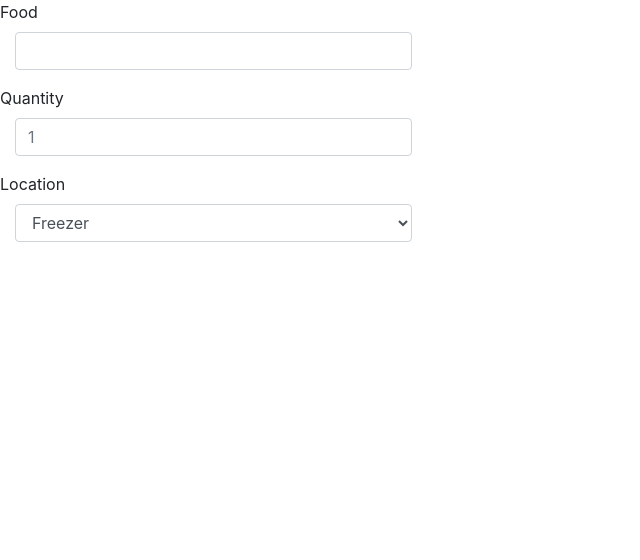
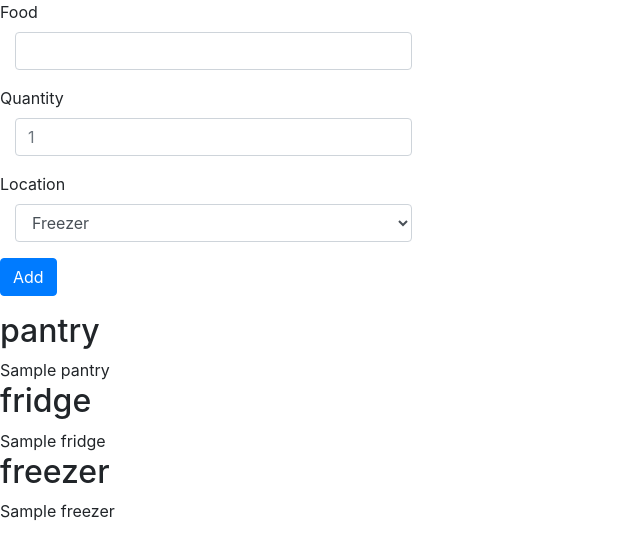
Before and after one commit to ooba5/pantryProject, a Flask app: template App/templates/home.html in a window 1280 px wide. Shown: the top 560 px of the page, without its empty margins (0-640 px from the left). Run offline with Flask 3, Linux system fonts and the light colour scheme; the template is opened without the code that fills it: most values are stand-ins (such as "Sample title", 1, 10 or a date in 2020); some libraries are stand-ins or nearby versions.

Commit message:
added add food and display

```diff
--- /dev/null
+++ b/App/foods.csv
@@ -0,0 +1,2 @@
+name,price,shelf_life,location,quantity,date_stored
+banana,0,7,Pantry,3,2023-07-21
--- a/App/main.py
+++ b/App/main.py
@@ -1,14 +1,28 @@
 
-from flask import Flask, render_template, session, request,redirect, url_for
+from flask import Flask, render_template, session, request, redirect, url_for
+import pandas as pd
+from settings import Config
+import datetime as dt
 
-from settings import Config
 from utils import Food, Meal
 app = Flask('__main__')
 app.secret_key = Config.secret
+existing_db = pd.read_csv("./foods.csv")
+@app.route("/", methods = ("GET", "POST"))
+def home():
+    existing_db = pd.read_csv("./foods.csv")
+    if request.method == "POST":
+        loc = request.form["pantryFridgeFreezer"]
+        name = request.form["foodName"]
+        quantity = request.form["foodQuant"]
 
-@app.route("/")
-def home():
+        existing_db = pd.concat((existing_db, pd.DataFrame({"name": [name], "price":[0],"location":[loc],
+                                                             "quantity":[quantity], "shelf_life": [7], "date_stored":[dt.datetime.date(dt.datetime.now())]})))
+        existing_db.to_csv("./foods.csv", index=False)
 
-    return render_template("home.html")
+    return render_template("home.html", pantry=existing_db[existing_db.location=="Pantry"].to_html(),
+                           freezer=existing_db[existing_db.location=="Freezer"].to_html(),
+                           fridge=existing_db[existing_db.location=="Fridge"].to_html()
+    )
 
 app.run()
--- a/App/templates/home.html
+++ b/App/templates/home.html
@@ -3,24 +3,24 @@
 <link rel="stylesheet" href="https://cdn.jsdelivr.net/npm/bootstrap@4.0.0/dist/css/bootstrap.min.css" integrity="sha384-Gn5384xqQ1aoWXA+058RXPxPg6fy4IWvTNh0E263XmFcJlSAwiGgFAW/dAiS6JXm" crossorigin="anonymous">
 </head>
 <body>
-<form>
+<form method="post">
   <div class="form-group">
     <label for="foodName">Food</label>
     <div class="col-sm-4">
-      <input class="form-control" id="foodName" placeholder="">
+      <input class="form-control" id="foodName" name="foodName" placeholder="">
     </div>
 
   </div>
   <div class="form-group">
     <label for="foodQuant">Quantity</label>
     <div class="col-sm-4">
-      <input type="number" class="form-control" id="foodQuant" placeholder="1">
+      <input type="number" class="form-control" id="foodQuant" name="foodQuant" placeholder="1">
     </div>
   </div>
   <div class="form-group">
     <label for="pantryFridgeFreezer">Location</label>
     <div class = "col-sm-4">
-      <select class="form-control" id="pantryFridgeFreezer">
+      <select class="form-control" id="pantryFridgeFreezer" name="pantryFridgeFreezer">
       <option>Freezer</option>
       <option>Pantry</option>
       <option>Fridge</option>
@@ -28,12 +28,41 @@
     </div>
 
   </div>
+    <button type="submit" class="btn btn-primary" onclick="refresh()">Add</button>
 
 </form>
+
+<div>
+  <h2>pantry</h2>
+  {{pantry | safe}}
+  <h2>fridge</h2>
+  {{fridge | safe}}
+  <h2>freezer</h2>
+  {{freezer| safe}}
+
+</div>
 
 <script src="https://code.jquery.com/jquery-3.2.1.slim.min.js" integrity="sha384-KJ3o2DKtIkvYIK3UENzmM7KCkRr/rE9/Qpg6aAZGJwFDMVNA/GpGFF93hXpG5KkN" crossorigin="anonymous"></script>
 <script src="https://cdn.jsdelivr.net/npm/popper.js@1.12.9/dist/umd/popper.min.js" integrity="sha384-ApNbgh9B+Y1QKtv3Rn7W3mgPxhU9K/ScQsAP7hUibX39j7fakFPskvXusvfa0b4Q" crossorigin="anonymous"></script>
 <script src="https://cdn.jsdelivr.net/npm/bootstrap@4.0.0/dist/js/bootstrap.min.js" integrity="sha384-JZR6Spejh4U02d8jOt6vLEHfe/JQGiRRSQQxSfFWpi1MquVdAyjUar5+76PVCmYl" crossorigin="anonymous"></script>
+
+<script>
+     async function ExecPythonCommand(){
+        const resp = await fetch("http://127.0.0.1:5000/home" , {
+          method: "POST",
+          headers: {
+            'Accept': 'application/json',
+            'Content-Type': 'application/json'
+          }
+
+        })
+     }
+
+     function refresh(){
+       window.location = window.location.href
+     }
+
+</script>
 </body>
 
 
```
